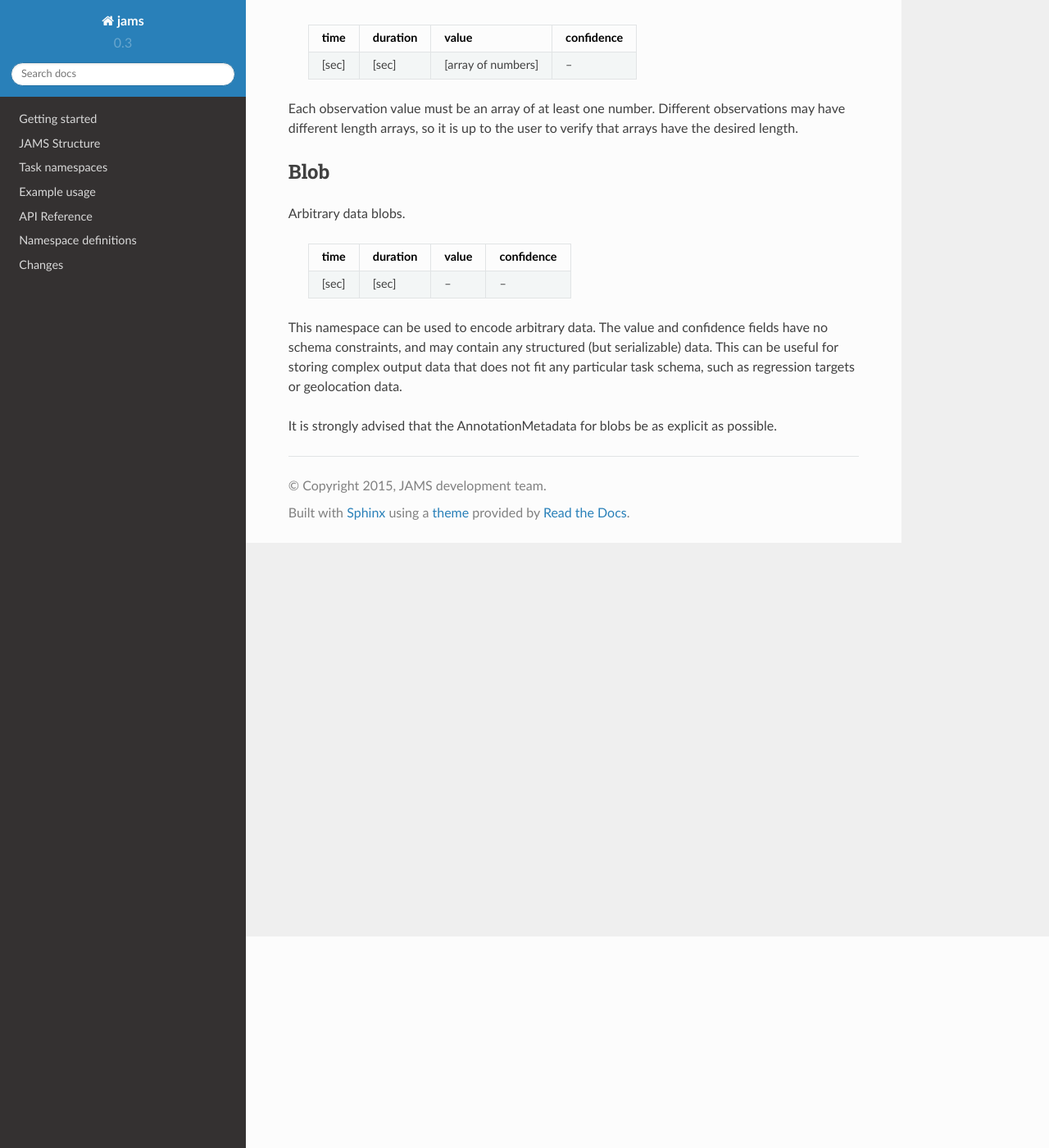
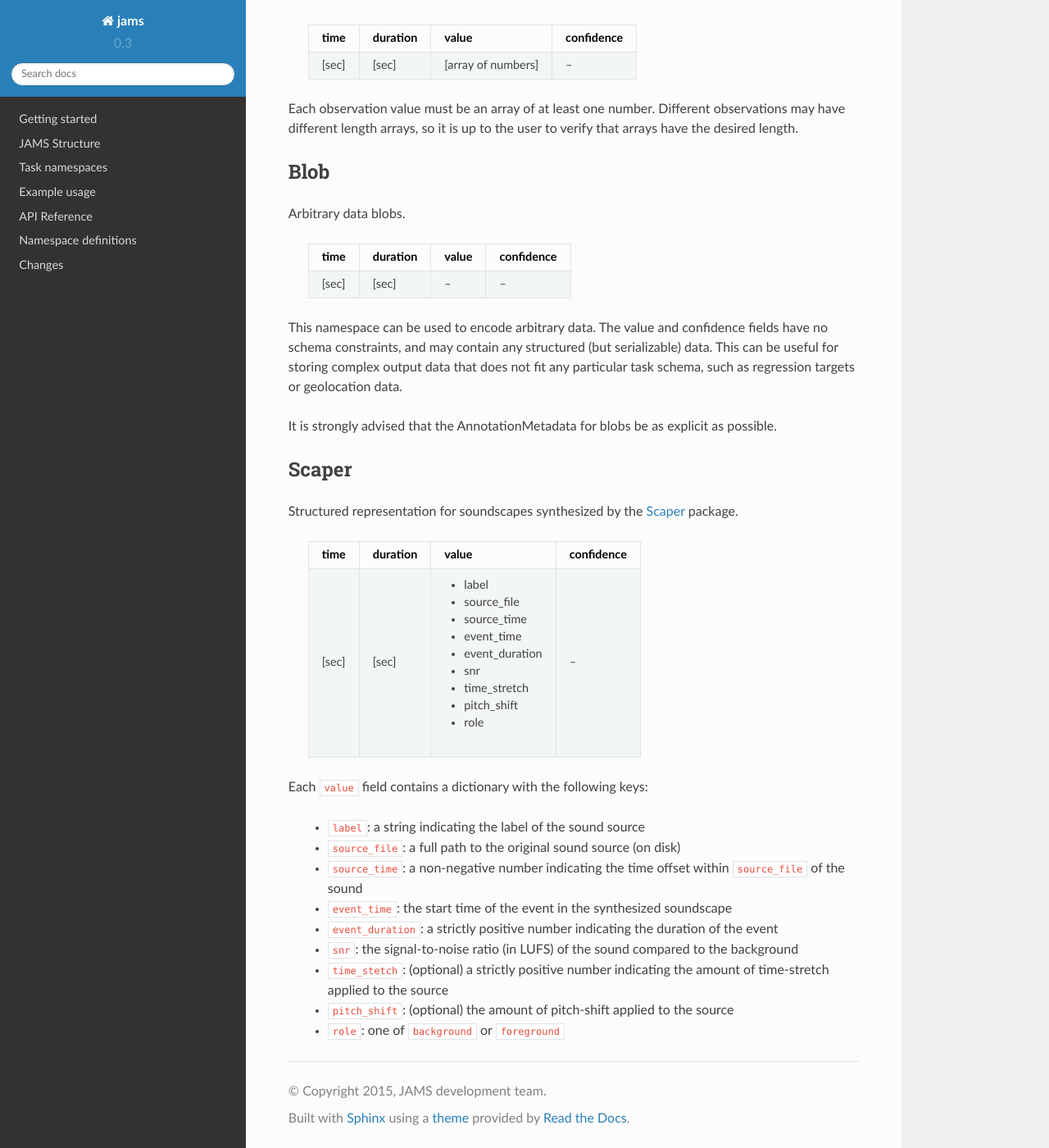
Before and after one commit to marl/jams, a Sphinx documentation site: the page built from docs/namespaces/misc.rst, in a window 1280 px wide and 1400 px high, scrolled down 258 px. Shown: the whole window at 82% size. Built offline with Sphinx 7.4.7 and the Read the Docs theme 2.0.0, drawn with Linux system fonts in a browser that asks for light colours.

```diff
--- a/docs/namespaces/misc.rst
+++ b/docs/namespaces/misc.rst
@@ -17,6 +17,7 @@ Each observation value must be an array of at least one number.  Different obser
 may have different length arrays, so it is up to the user to verify that arrays have the
 desired length.
 
+
 Blob
 ~~~~
 
@@ -33,3 +34,38 @@ constraints, and may contain any structured (but serializable) data.  This can b
 output data that does not fit any particular task schema, such as regression targets or geolocation data.
 
 It is strongly advised that the AnnotationMetadata for blobs be as explicit as possible.
+
+
+Scaper
+~~~~~~
+
+Structured representation for soundscapes synthesized by the Scaper_ package.
+
+    ===== ======== ================ ==========
+    time  duration value            confidence
+    ===== ======== ================ ==========
+    [sec] [sec]    - label          --
+                   - source_file
+                   - source_time
+                   - event_time
+                   - event_duration
+                   - snr
+                   - time_stretch
+                   - pitch_shift
+                   - role
+    ===== ======== ================ ==========
+
+Each ``value`` field contains a dictionary with the following keys:
+
+    * ``label``: a string indicating the label of the sound source
+    * ``source_file``: a full path to the original sound source (on disk)
+    * ``source_time``: a non-negative number indicating the time offset within ``source_file`` of the sound
+    * ``event_time``: the start time of the event in the synthesized soundscape
+    * ``event_duration``: a strictly positive number indicating the duration of the event
+    * ``snr``: the signal-to-noise ratio (in LUFS) of the sound compared to the background
+    * ``time_stetch``: (optional) a strictly positive number indicating the amount of time-stretch applied to
+      the source
+    * ``pitch_shift``: (optional) the amount of pitch-shift applied to the source
+    * ``role``: one of ``background`` or ``foreground``
+
+.. _Scaper: https://scaper.readthedocs.io/en/latest/
--- a/jams/version.py
+++ b/jams/version.py
@@ -3,4 +3,4 @@
 """Version info"""
 
 short_version = '0.3'
-version = '0.3.1'
+version = '0.3.2'
```
Also changed, not shown: docs/changes.rst (+8 -0 lines), docs/namespaces/tag.rst (+33 -0 lines).
